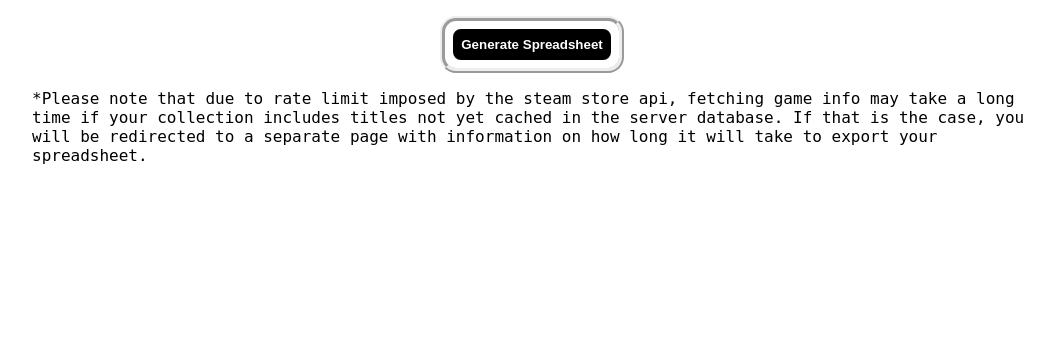
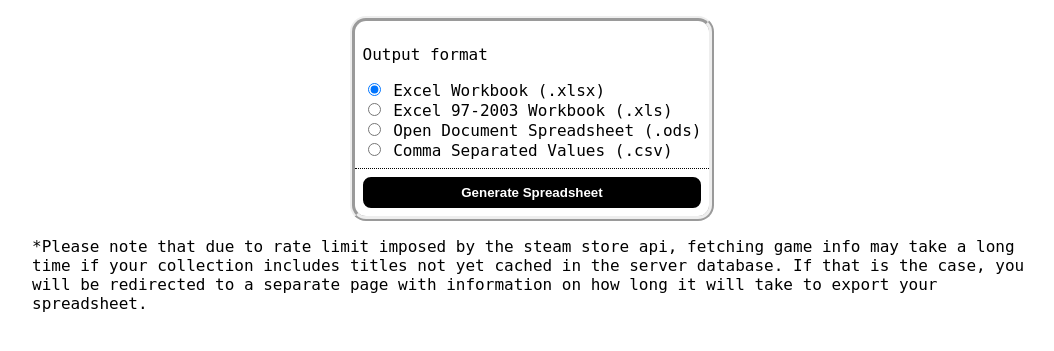
Before and after one commit to rmmbear/steam-games-exporter, a Flask app: page /tools/steam-games-exporter/export in a window 1280 px wide. Shown: the top 351 px of the page, without its empty margins (108-1162 px from the left). Run offline with Flask 2, Linux system fonts and the light colour scheme; the visitor is signed in with stand-in values (Sample User, id 1); parts of the project's set-up code (start-up, migrations or seed data) failed here and were passed over.

Commit message:
Adjust form to match what the server expects

```diff
--- a/templates/export-config.html
+++ b/templates/export-config.html
@@ -1,25 +1,31 @@
 {% extends "base.html" %}
 {% block body %}
 <form class="export-form" action="?export" method="POST">
-<!--<div class="input-group">
+    <div class="input-group">
         <p>Output format</p>
         <div class="input-container">
-            <input type="radio" name="format" value="ods" id="format-ods" checked>
+            <input type="radio" name="format" value="xlsx" id="format-xlsx" checked>
+            <label for="format-xlsx">Excel Workbook (.xlsx)</label>
+        </div>
+        <div class="input-container">
+            <input type="radio" name="format" value="xls" id="format-xls">
+            <label for="format-xls">Excel 97-2003 Workbook (.xls)</label>
+        </div>
+        <div class="input-container">
+            <input type="radio" name="format" value="ods" id="format-ods">
             <label for="format-ods">Open Document Spreadsheet (.ods)</label>
         </div>
         <div class="input-container">
-            <input type="radio" name="format" value="xlsx" id="format-xlsx">
-            <label for="format-xlsx">Excel Spreadsheet (.xlsx)</label>
-        </div>
-        <div class="input-container">
             <input type="radio" name="format" value="csv" id="format-csv">
-            <label for="format-csv">CSV (.csv)</label>
+            <label for="format-csv">Comma Separated Values (.csv)</label>
         </div>
     </div>
+    <!--
     <div class="input-group">
         <input type="checkbox" name="include-gameinfo" id="gameinfo" checked>
         <label class="input-label" for="gameinfo">Include game info*</label>
-    </div>-->
+    </div>
+    -->
     <div class="input-group button-group">
         <button type="submit">Generate Spreadsheet</button>
     </div>
```
